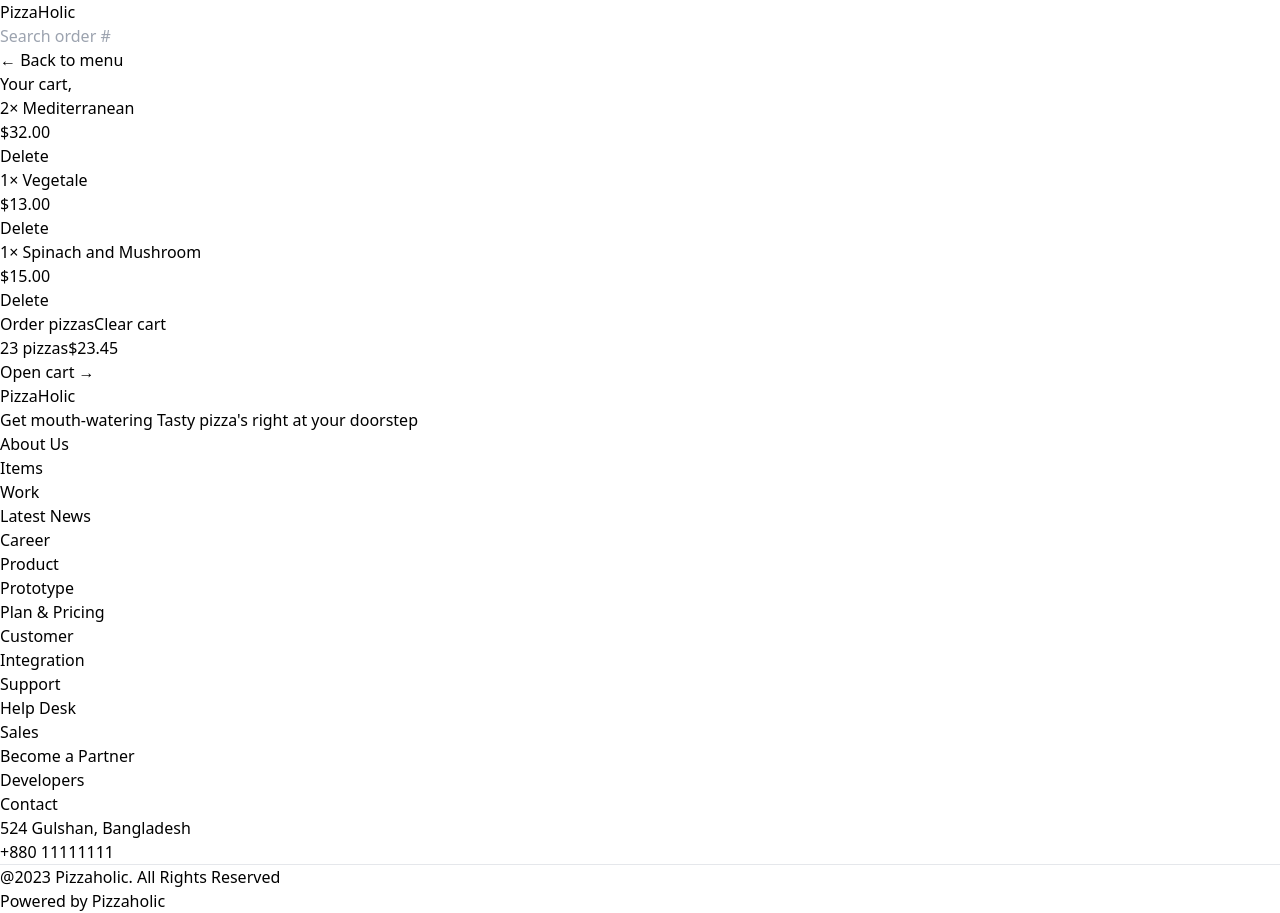
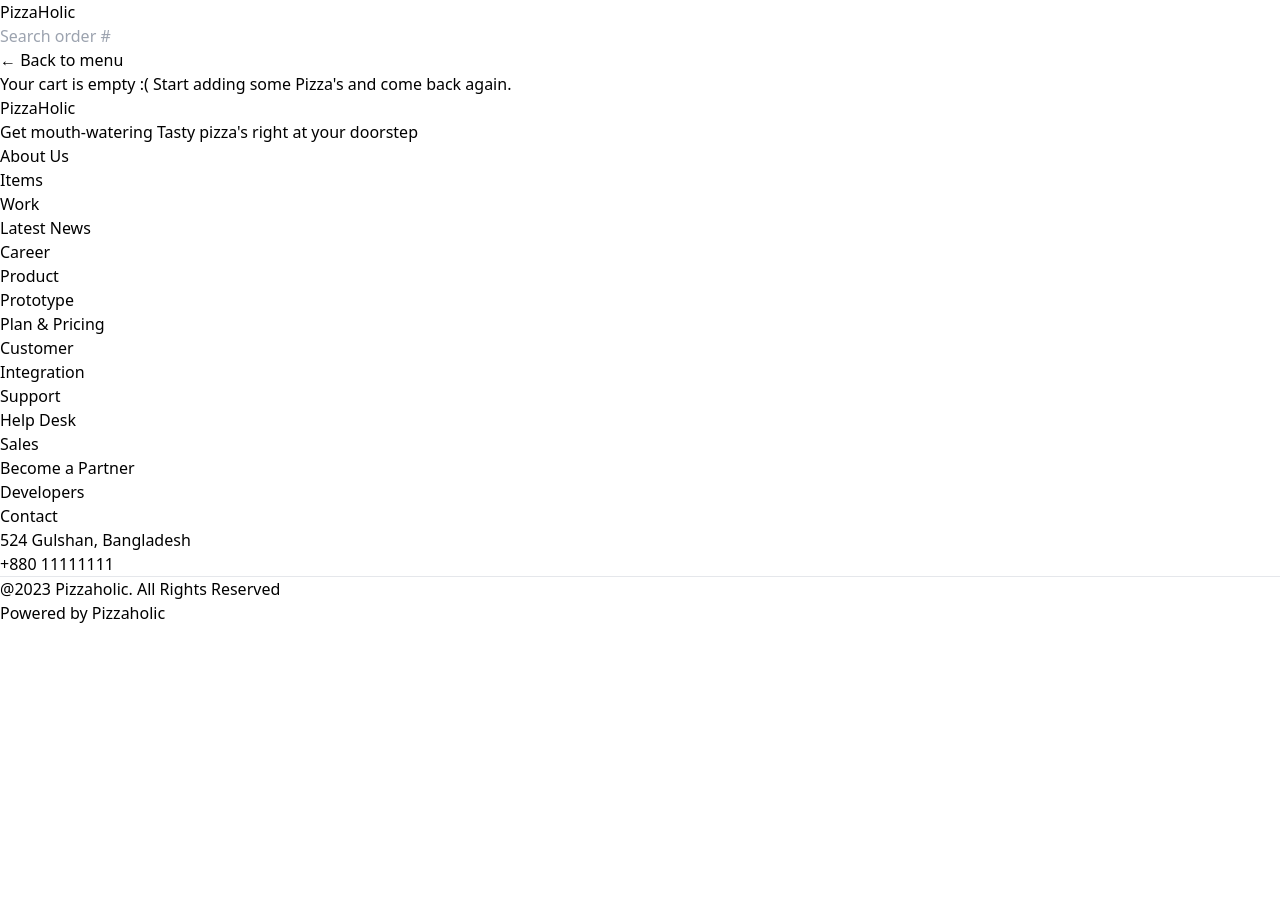
Before and after one commit to arafatdayan005/Pizzaholic, a React (Vite) app: page /cart in a window 1280 px wide. After the commit the page ends 800 px from the top, so only its background shows below. Built offline with nearby package versions, Linux system fonts and the light colour scheme.

Commit message:
CartSlice Reducers Added and Completed Cart Functionality

```diff
--- a/src/Components/Button.jsx
+++ b/src/Components/Button.jsx
@@ -1,12 +1,13 @@
 import { Link } from "react-router-dom";
 
-function Button({ children, type, to, disabled }) {
+function Button({ children, type, to, disabled, onClick }) {
     const base =
         'inline-block text-sm rounded-full bg-yellow-400 font-semibold uppercase tracking-wide text-stone-800 transition-colors duration-300 hover:bg-yellow-300 focus:bg-yellow-300 focus:outline-none focus:ring focus:ring-yellow-300 focus:ring-offset-2 disabled:cursor-not-allowed';
 
     const styles = {
         primary: base + ' px-4 py-3 md:px-6 md:py-4',
         small: base + ' px-4 py-2 md:px-5 md:py-2.5 text-xs',
+        round: base + ' px-5 py-1 md:px-3 md:py-1.5 text-sm',
         secondary:
             'inline-block text-sm rounded-full border-2 border-stone-300 font-semibold uppercase tracking-wide text-stone-400 transition-colors duration-300 hover:bg-stone-300 hover:text-stone-800 focus:bg-stone-300 focus:text-stone-800 focus:outline-none focus:ring focus:ring-stone-200 focus:ring-offset-2 disabled:cursor-not-allowed px-4 py-2.5 md:px-6 md:py-3.5',
     };
@@ -18,6 +19,14 @@ function Button({ children, type, to, disabled }) {
             </Link>
         );
 
+    if (onClick) {
+        return (
+            <button onClick={onClick} className={styles[type]}>
+                {children}
+            </button>
+        )
+    };
+
     return (
         <button className={styles[type]}>
             {children}
--- a/src/Pages/Cart/Cart.jsx
+++ b/src/Pages/Cart/Cart.jsx
@@ -1,35 +1,23 @@
-import { useSelector } from 'react-redux';
+import { useDispatch, useSelector } from 'react-redux';
 import Button from '../../Components/Button';
 import LinkButton from '../../Components/LinkButton';
 import CartItem from './CartItem';
-
-const fakeCart = [
-    {
-        pizzaId: 12,
-        name: 'Mediterranean',
-        quantity: 2,
-        unitPrice: 16,
-        totalPrice: 32,
-    },
-    {
-        pizzaId: 6,
-        name: 'Vegetale',
-        quantity: 1,
-        unitPrice: 13,
-        totalPrice: 13,
-    },
-    {
-        pizzaId: 11,
-        name: 'Spinach and Mushroom',
-        quantity: 1,
-        unitPrice: 15,
-        totalPrice: 15,
-    },
-];
+import { clearCart } from '../../Redux/cartSlice';
 
 function Cart() {
+    const dispatch = useDispatch();
     const username = useSelector(state => state.user.username);
-    const cart = fakeCart;
+    const cart = useSelector(state => state.cart.cart);
+
+    if (cart.length === 0) {
+        return (
+            <div className='h-[80vh] px-4 py-3'>
+                <LinkButton to="/menu">&larr; Back to menu</LinkButton>
+
+                <p className='font-semibold mt-8 text-center text-3xl py-44'>Your cart is empty :( Start adding some Pizza's and come back again. </p>
+            </div>
+        );
+    }
 
     return (
         <div className="px-4 py-3">
@@ -39,7 +27,7 @@ function Cart() {
 
             <ul className="mt-3 divide-y divide-stone-200 border-b">
                 {cart.map((item) => (
-                    <CartItem item={item} key={item.key} />
+                    <CartItem item={item} key={item.id} />
                 ))}
             </ul>
 
@@ -48,7 +36,9 @@ function Cart() {
                     Order pizzas
                 </Button>
 
-                <Button type="secondary">Clear cart</Button>
+                <Button onClick={() => dispatch(clearCart())} type="secondary">
+                    Clear cart
+                </Button>
             </div>
         </div>
     );
--- a/src/Pages/Cart/CartItem.jsx
+++ b/src/Pages/Cart/CartItem.jsx
@@ -1,18 +1,23 @@
+import { useDispatch } from "react-redux";
 import Button from "../../Components/Button";
 import { formatCurrency } from "../../Utilities/formatter";
+import { decreseItemQuantity, deleteItem, increaseItemQuantity } from "../../Redux/cartSlice";
 
 
 function CartItem({ item }) {
-    const { name, quantity, totalPrice } = item;
+    const dispatch = useDispatch();
+    const { id, name, quantity, totalPrice } = item;
 
     return (
         <li className="py-3 sm:flex sm:items-center sm:justify-between">
             <p className="mb-1 sm:mb-0">
                 {quantity}&times; {name}
             </p>
-            <div className="flex items-center justify-between sm:gap-6">
-                <p className="text-sm font-bold">{formatCurrency(totalPrice)}</p>
-                <Button type="small">Delete</Button>
+            <div className="flex items-center justify-between sm:gap-2">
+                <p className="text-sm font-bold pr-4">{formatCurrency(totalPrice)}</p>
+                <Button onClick={() => dispatch(decreseItemQuantity(id))} type="round">-</Button>
+                <Button onClick={() => dispatch(increaseItemQuantity(id))} type="round">+</Button>
+                <Button onClick={() => dispatch(deleteItem(id))} type="small">Delete</Button>
             </div>
         </li>
     );
--- a/src/Pages/Cart/CartOverview.jsx
+++ b/src/Pages/Cart/CartOverview.jsx
@@ -1,11 +1,19 @@
+import { useSelector } from 'react-redux';
 import { Link } from 'react-router-dom';
+import { getTotalCartPrice, getTotalCartQuantity } from '../../Redux/cartSlice';
+import { formatCurrency } from '../../Utilities/formatter';
 
 function CartOverview() {
+    const totalCartQuantity = useSelector(getTotalCartQuantity);
+    const totalCartPrice = useSelector(getTotalCartPrice);
+
+    if (!totalCartQuantity) return null;
+
     return (
         <div className="sticky bottom-0 flex items-center justify-between bg-stone-800 px-4 py-4 text-sm uppercase text-stone-200 sm:px-6 md:text-base">
             <p className="space-x-4 font-semibold text-stone-300 sm:space-x-6">
-                <span>23 pizzas</span>
-                <span>$23.45</span>
+                <span>{totalCartQuantity} pizzas</span>
+                <span>{formatCurrency(totalCartPrice)}</span>
             </p>
             <Link to="/cart">Open cart &rarr;</Link>
         </div>
--- a/src/Pages/Menu/MenuItem.jsx
+++ b/src/Pages/Menu/MenuItem.jsx
@@ -1,10 +1,23 @@
+import { useDispatch } from 'react-redux';
 import Button from './../../Components/Button';
 import { formatCurrency } from './../../Utilities/formatter';
 import { FaShoppingCart } from "react-icons/fa";
+import { addItem } from '../../Redux/cartSlice';
 
 function MenuItem({ pizza }) {
-    const { name, unitPrice, ingredients, soldOut, imageUrl } = pizza;
+    const dispatch = useDispatch();
+    const { id, name, unitPrice, ingredients, soldOut, imageUrl } = pizza;
 
+    const handleAddToCart = () => {
+        const newItem = {
+            id,
+            name,
+            quantity: 1,
+            unitPrice,
+            totalPrice: unitPrice * 1
+        };
+        dispatch(addItem(newItem));
+    }
     return (
         <div className="gap-4 bg-white rounded-xl hover:shadow-lg hover:shadow-yellow-500 transition-all duration-300 overflow-hidden group relative">
             <img
@@ -26,7 +39,13 @@ function MenuItem({ pizza }) {
                         </p>
                     )}
 
-                    <Button type="primary"><span className="text-white"><FaShoppingCart/></span></Button>
+                    {!soldOut &&
+                        <Button onClick={handleAddToCart} type="primary">
+                            <span className="text-white">
+                                <FaShoppingCart />
+                            </span>
+                        </Button>
+                    }
                 </div>
             </div>
         </div>
--- /dev/null
+++ b/src/Redux/cartSlice.js
@@ -0,0 +1,50 @@
+import { createSlice } from "@reduxjs/toolkit";
+
+const initialState = {
+    cart: [],
+};
+
+const cartSlice = createSlice({
+    name: 'cart',
+    initialState,
+    reducers: {
+        addItem(state, action) {
+            state.cart.push(action.payload);
+        },
+        deleteItem(state, action) {
+            state.cart = state.cart.filter(item => item.id !== action.payload);
+            console.log(state.cart);
+        },
+        increaseItemQuantity(state, action) {
+            const item = state.cart.find(item => item.id === action.payload);
+            item.quantity++;
+            item.totalPrice = item.quantity * item.unitPrice;
+        },
+        decreseItemQuantity(state, action) {
+            const item = state.cart.find(item => item.id === action.payload);
+            item.quantity--;
+            item.totalPrice = item.quantity * item.unitPrice;
+
+            if (item.quantity === 0) {
+                cartSlice.caseReducers.deleteItem(state, action);
+            };
+        },
+        clearCart(state) {
+            state.cart = [];
+        },
+    },
+});
+
+export const {
+    addItem,
+    deleteItem,
+    increaseItemQuantity,
+    decreseItemQuantity,
+    clearCart
+} = cartSlice.actions;
+
+export default cartSlice.reducer;
+
+export const getTotalCartQuantity = state => state.cart.cart.reduce((sum, item) => sum + item.quantity, 0);
+
+export const getTotalCartPrice = state => state.cart.cart.reduce((sum, item) => sum + item.totalPrice, 0);
--- a/src/Redux/store.js
+++ b/src/Redux/store.js
@@ -1,9 +1,11 @@
 import { configureStore } from "@reduxjs/toolkit";
-import userReducer from './userSlice'
+import userReducer from './userSlice';
+import cartReducer from './cartSlice'
 
 const store = configureStore({
     reducer: {
         user: userReducer,
+        cart: cartReducer,
     },
 });
 
```
